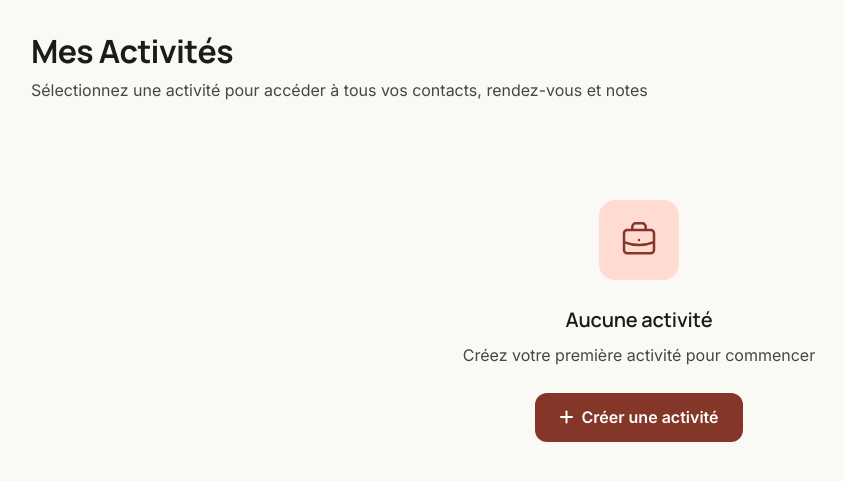
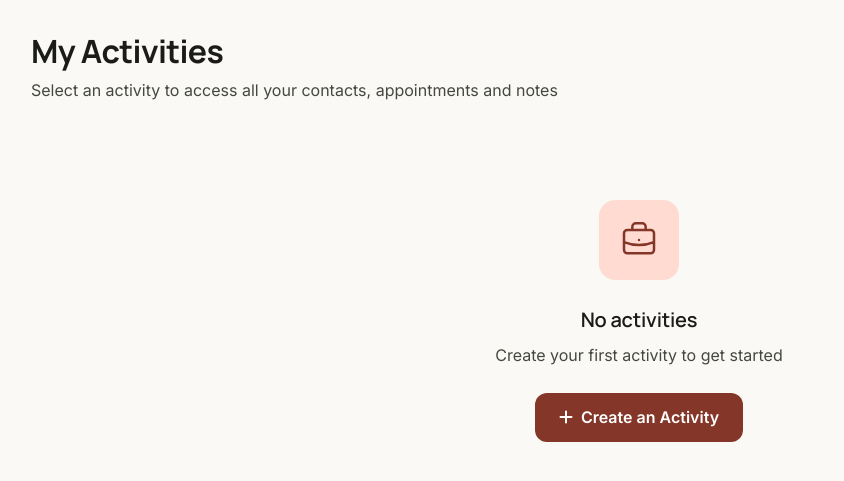
Before and after one commit to Netrunner0101/procontact_final_v14, a Laravel app: page /dashboard in a window 1280 px wide. Shown: the part 65-546 px from the top of the page, without its empty margins (1-845 px from the left). Run offline with Laravel 12, Linux system fonts and the light colour scheme; a user stored in the database is signed in; data comes from the database, SQL or seed files in the repository; data that the repository does not hold is empty; style sheets or scripts are compiled from the project's sources; some libraries are stand-ins or nearby versions.

Commit message:
Translate Livewire dashboard component (missed in earlier pass)
Replace HTML-entity-encoded French text with English __() calls in
the activity dashboard grid, stats summary, and empty state.

https://claude.ai/code/session_01BWojYt7gyPpmfgPtCUW273

```diff
--- a/resources/views/livewire/dashboard.blade.php
+++ b/resources/views/livewire/dashboard.blade.php
@@ -3,8 +3,8 @@
     <div class="max-w-7xl mx-auto px-4 sm:px-6 lg:px-8 py-8">
         <!-- Header -->
         <div class="mb-8">
-            <h1 class="text-3xl font-bold" style="color: #1b1c1a;">Mes Activit&eacute;s</h1>
-            <p class="mt-2" style="color: #44483e;">S&eacute;lectionnez une activit&eacute; pour acc&eacute;der &agrave; tous vos contacts, rendez-vous et notes</p>
+            <h1 class="text-3xl font-bold" style="color: #1b1c1a;">{{ __('My Activities') }}</h1>
+            <p class="mt-2" style="color: #44483e;">{{ __('Select an activity to access all your contacts, appointments and notes') }}</p>
         </div>
 
         <!-- Activities Grid -->
@@ -43,11 +43,11 @@
                             <div class="grid grid-cols-2 gap-4 mt-4 pt-4">
                                 <div class="text-center">
                                     <div class="text-2xl font-bold" style="color: #843728;">{{ $activity->contacts->count() }}</div>
-                                    <div class="text-xs font-medium" style="color: #75786c;">Contacts</div>
+                                    <div class="text-xs font-medium" style="color: #75786c;">{{ __('Contacts') }}</div>
                                 </div>
                                 <div class="text-center">
                                     <div class="text-2xl font-bold" style="color: #3a6a3a;">{{ $activity->rendezVous->count() }}</div>
-                                    <div class="text-xs font-medium" style="color: #75786c;">RDV</div>
+                                    <div class="text-xs font-medium" style="color: #75786c;">{{ __('Appts') }}</div>
                                 </div>
                             </div>
 
@@ -55,7 +55,7 @@
                             <div class="mt-4 pt-3">
                                 <p class="text-xs" style="color: #75786c;">
                                     <i class="fas fa-calendar mr-1"></i>
-                                    Cr&eacute;&eacute; le {{ $activity->created_at->format('d/m/Y') }}
+                                    {{ __('Created on') }} {{ $activity->created_at->format('m/d/Y') }}
                                 </p>
                             </div>
                         </div>
@@ -70,11 +70,11 @@
                         <path stroke-linecap="round" stroke-linejoin="round" stroke-width="1.5" d="M21 13.255A23.931 23.931 0 0112 15c-3.183 0-6.22-.62-9-1.745M16 6V4a2 2 0 00-2-2h-4a2 2 0 00-2 2v2m4 6h.01M5 20h14a2 2 0 002-2V8a2 2 0 00-2-2H5a2 2 0 00-2 2v10a2 2 0 002 2z"></path>
                     </svg>
                 </div>
-                <h3 class="text-lg font-semibold mb-2" style="color: #1b1c1a;">Aucune activit&eacute;</h3>
-                <p class="mb-6" style="color: #44483e;">Cr&eacute;ez votre premi&egrave;re activit&eacute; pour commencer</p>
+                <h3 class="text-lg font-semibold mb-2" style="color: #1b1c1a;">{{ __('No activities') }}</h3>
+                <p class="mb-6" style="color: #44483e;">{{ __('Create your first activity to get started') }}</p>
                 <a href="{{ route('activites.create') }}" class="inline-flex items-center px-6 py-3 text-white font-semibold rounded-xl transition-all hover:shadow-lg" style="background: #843728;">
                     <i class="fas fa-plus mr-2"></i>
-                    Cr&eacute;er une activit&eacute;
+                    {{ __('Create an Activity') }}
                 </a>
             </div>
         @endif
@@ -84,19 +84,19 @@
             <div class="mt-10 grid grid-cols-2 md:grid-cols-4 gap-4">
                 <div class="rounded-xl p-5 text-center" style="background: white; box-shadow: 0 2px 8px rgba(27,28,26,0.03);">
                     <div class="text-3xl font-bold" style="color: #843728;">{{ $stats['activities'] }}</div>
-                    <div class="text-sm font-medium mt-1" style="color: #44483e;">Activit&eacute;s</div>
+                    <div class="text-sm font-medium mt-1" style="color: #44483e;">{{ __('Activities') }}</div>
                 </div>
                 <div class="rounded-xl p-5 text-center" style="background: white; box-shadow: 0 2px 8px rgba(27,28,26,0.03);">
                     <div class="text-3xl font-bold" style="color: #3a6a3a;">{{ $stats['contacts'] }}</div>
-                    <div class="text-sm font-medium mt-1" style="color: #44483e;">Contacts Total</div>
+                    <div class="text-sm font-medium mt-1" style="color: #44483e;">{{ __('Total') }} {{ __('Contacts') }}</div>
                 </div>
                 <div class="rounded-xl p-5 text-center" style="background: white; box-shadow: 0 2px 8px rgba(27,28,26,0.03);">
                     <div class="text-3xl font-bold" style="color: #8a6e2e;">{{ $stats['appointments'] }}</div>
-                    <div class="text-sm font-medium mt-1" style="color: #44483e;">RDV Total</div>
+                    <div class="text-sm font-medium mt-1" style="color: #44483e;">{{ __('Total') }} {{ __('Appointments') }}</div>
                 </div>
                 <div class="rounded-xl p-5 text-center" style="background: white; box-shadow: 0 2px 8px rgba(27,28,26,0.03);">
                     <div class="text-3xl font-bold" style="color: #8a6e2e;">{{ $stats['notes'] }}</div>
-                    <div class="text-sm font-medium mt-1" style="color: #44483e;">Notes Total</div>
+                    <div class="text-sm font-medium mt-1" style="color: #44483e;">{{ __('Total') }} {{ __('Notes') }}</div>
                 </div>
             </div>
         @endif
```
